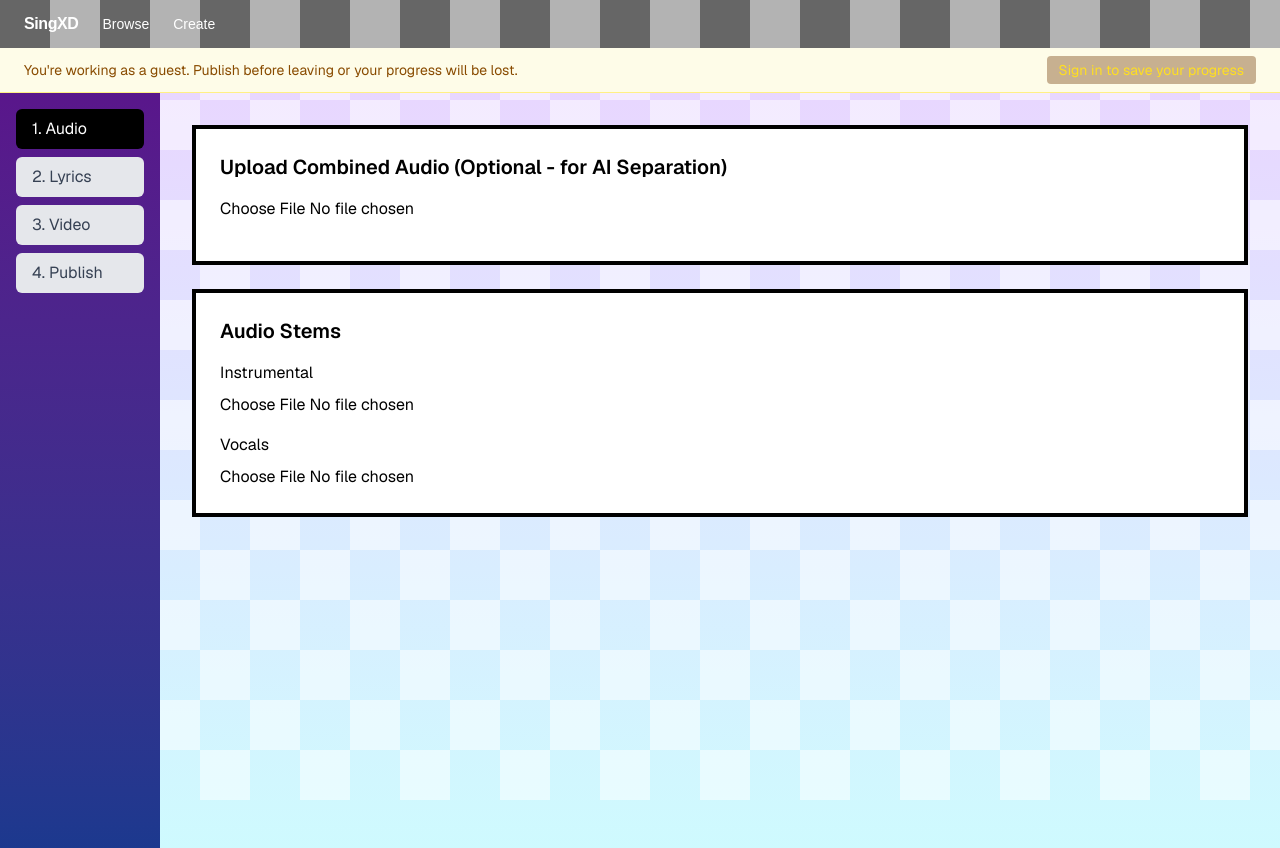
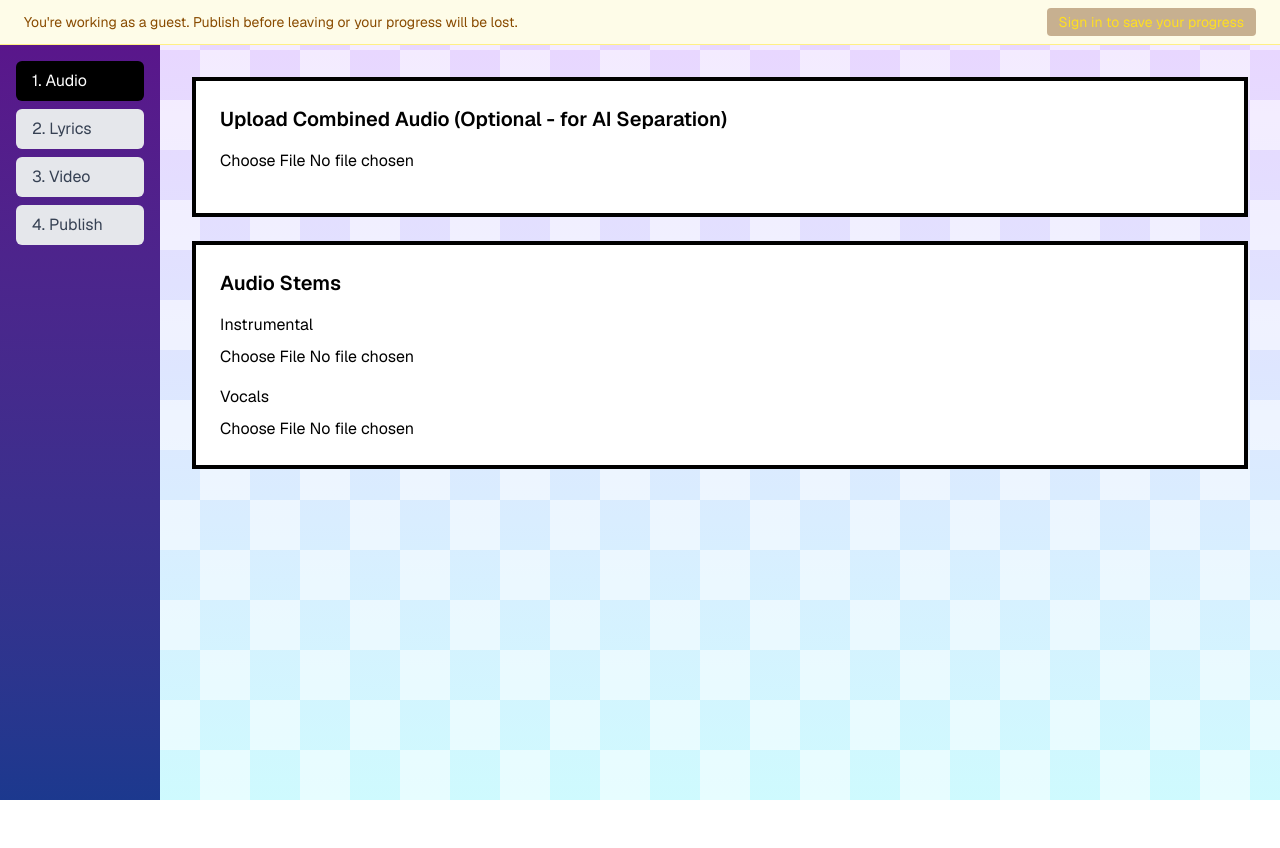
Before and after one commit to edward-lemonade/SingXD, a Next.js app in the folder frontend/: page /create in a window 1280 px wide. After the commit the page ends 800 px from the top, so only its background shows below. Built offline with nearby package versions, Linux system fonts and the light colour scheme; no server answers.

Commit message:
fixed navbar

```diff
--- a/frontend/src/app/browse/BrowsePageClient.tsx
+++ b/frontend/src/app/(home)/browse/BrowsePageClient.tsx
@@ -84,7 +84,7 @@ export default function BrowsePageClient() {
 
     return (
         <Wallpaper color="lavender">
-            <div className="flex flex-col min-h-screen">
+
                 <div className="flex-1 p-6 flex flex-col gap-6 max-w-6xl mx-auto w-full">
                     {/* Search */}
                     <form onSubmit={handleSearch} className="flex gap-3">
@@ -158,7 +158,7 @@ export default function BrowsePageClient() {
                         </div>
                     )}
                 </div>
-            </div>
+
         </Wallpaper>
     );
 }
--- /dev/null
+++ b/frontend/src/app/(home)/layout.tsx
@@ -0,0 +1,11 @@
+import '@/src/lib/middleware/auth';
+import Navbar from '@/src/components/Navbar';
+
+export default function RootLayout({ children }: Readonly<{ children: React.ReactNode }>) {
+    return (
+        <div className="flex flex-col min-h-screen">
+            <Navbar />
+            {children}
+        </div>
+    );
+}
--- a/frontend/src/app/layout.tsx
+++ b/frontend/src/app/layout.tsx
@@ -2,7 +2,6 @@ import type { Metadata } from 'next';
 import { Geist, Geist_Mono } from 'next/font/google';
 import './globals.css';
 import Providers from './providers';
-import Navbar from '../components/Navbar';
 
 import '@/src/lib/middleware/auth';
 
@@ -19,7 +18,6 @@ export default function RootLayout({ children }: Readonly<{ children: React.Reac
         <html lang="en">
             <body className={`${geistSans.variable} ${geistMono.variable}`}>
                 <Providers>
-                    <Navbar />
                     {children}
                 </Providers>
             </body>
--- a/frontend/src/components/wallpaper.tsx
+++ b/frontend/src/components/wallpaper.tsx
@@ -5,19 +5,11 @@ const wallpaperColorMap: Record<WallpaperColors, string> = {
     lavender: 'from-purple-200 to-cyan-100',
 };
 
-export default function Wallpaper({
-    children,
-    color,
-}: {
-    children: React.ReactNode;
-    color: WallpaperColors;
-}) {
+export default function Wallpaper({ children, color }: { children: React.ReactNode; color: WallpaperColors }) {
     return (
-        <div
-            className={`min-h-screen bg-linear-to-b ${wallpaperColorMap[color]} font-sans dark:bg-black`}
-        >
-            <div className="absolute inset-0 bg-diamond-overlay pointer-events-none"></div>
-            <div className="relative z-10 h-screen">{children}</div>
+        <div className={`flex-1 bg-linear-to-b ${wallpaperColorMap[color]} font-sans dark:bg-black`}>
+            <div className="absolute inset-0 bg-diamond-overlay pointer-events-none" />
+            <div className="relative z-10 h-full">{children}</div>
         </div>
     );
 }
```
Also changed, not shown: frontend/src/app/(home)/browse/page.tsx (renamed from frontend/src/app/browse/page.tsx), frontend/src/app/(home)/drafts/DraftsPageClient.tsx (renamed from frontend/src/app/drafts/DraftsPageClient.tsx), frontend/src/app/(home)/drafts/page.tsx (renamed from frontend/src/app/drafts/page.tsx), frontend/src/app/(home)/page.tsx (renamed from frontend/src/app/page.tsx).
